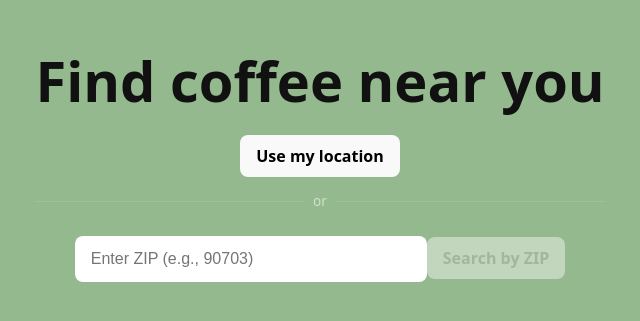
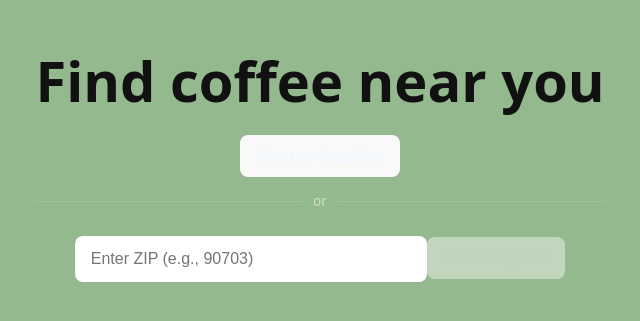
Before and after one commit to spiderpilo/Cafe-Finder, a React (Vite) app: page /search in a window 1280 px wide. Shown: the part 269-590 px from the top of the page, without its empty margins (336-976 px from the left). Built offline with nearby package versions, Linux system fonts and the light colour scheme.

Commit message:
Home animation icon updates, removed icon animation border

```diff
--- a/src/App.css
+++ b/src/App.css
@@ -135,6 +135,7 @@ body {
   border: none;
   border-radius: 8px;
   cursor: pointer;
+  color: aliceblue;
 }
 
 .search-button:disabled {
@@ -148,17 +149,16 @@ body {
   padding: 0;
   cursor: pointer;
   transition: transform 0.15s ease;
+  outline: none;
 }
 
 .icon-button:hover {
   transform: scale(1.05);
+  outline: none;
 }
 
 .icon-button:active {
   transform: scale(0.98);
-}
-
-.icon-button:active{
   outline: none;
 }
 
```
